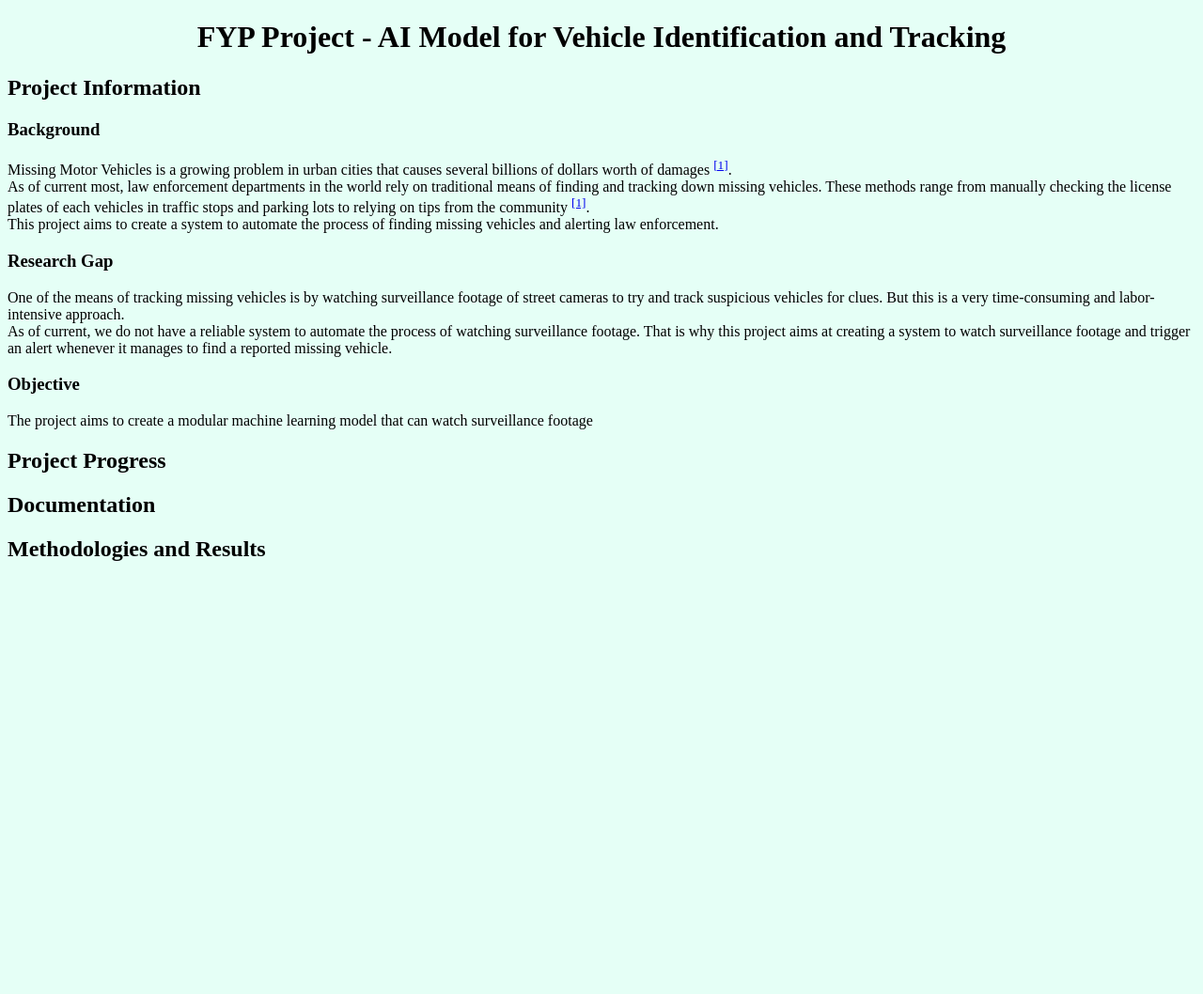
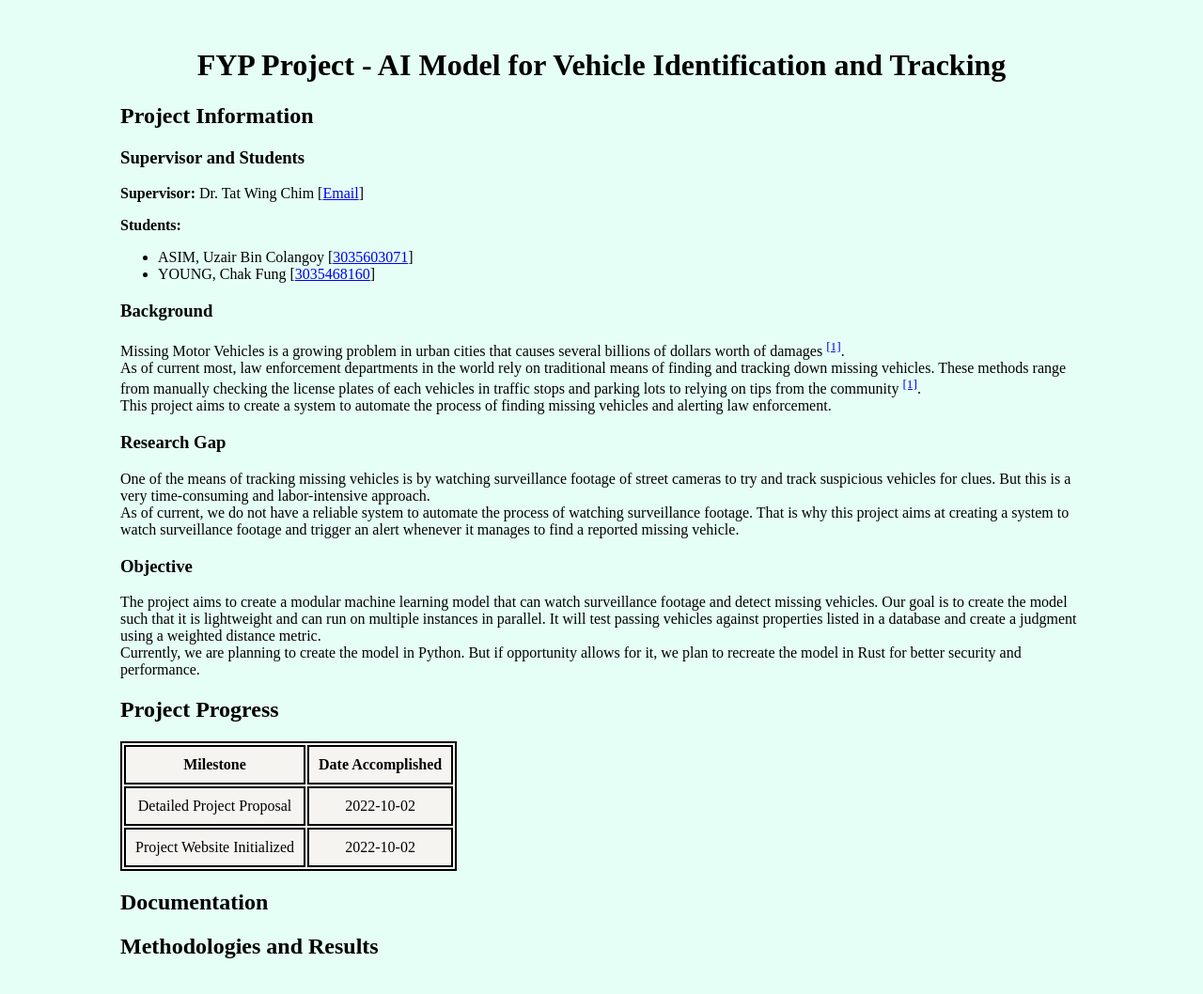
Before and after one commit to Uzair05/FYP, a plain HTML site: page 1.1_Website/Index.html in a window 1280 px wide. Shown: the whole page at 94% size. Before the commit the page ends 800 px from the top, so only its background shows below. Drawn offline with Linux system fonts and the light colour scheme.

Commit message:
Website prelimenary draft made
* grammar tested on grammarly
    * need to have contents checked by professor
* Need to complete two section
    1. Methodologies
    2. Documentation

```diff
--- a/1.1_Website/Files/Css/style.css
+++ b/1.1_Website/Files/Css/style.css
@@ -1,5 +1,14 @@
 body {
     background-color: #E5FFF6;
+    margin: 4% 10% 4% 10%;
+}
+table, td, th {
+    border: 2px solid black;
+    background-color: #F6F4F1;
+}
+td, th {
+    text-align: center;
+    padding: 10px;
 }
 
 #projectTitle {
--- a/1.1_Website/Index.html
+++ b/1.1_Website/Index.html
@@ -7,13 +7,44 @@
         <meta name="description" content="FYP Project for the HKU"/>
         <meta name="viewport" content="width=device-width, initial-scale=1.0">
         <!-- <script type="text/javascript" src="./Files/Js/index.js"></script>  -->
-        <link rel="stylesheet" href="./Files/Css/style.css"/>
+        <!-- <link rel="stylesheet" href="./Files/Css/style.css"/> -->
+        <style>
+            body {
+                background-color: #E5FFF6;
+                margin: 4% 10% 4% 10%;
+            }
+            table, td, th {
+                border: 2px solid black;
+                background-color: #F6F4F1;
+            }
+            td, th {
+                text-align: center;
+                padding: 10px;
+            }
+
+            #projectTitle {
+                text-align: center;
+            }
+        </style>
     </head>
     <body>
         <header><h1 id="projectTitle">FYP Project - AI Model for Vehicle Identification and Tracking</h1></header>
         <main>
         <section>
             <header><h2>Project Information</h2></header>
+            <div>
+                <header><h3>Supervisor and Students</h3></header>
+                <p>
+                    <b>Supervisor: </b>Dr. Tat Wing Chim [<a href="mailto:twchim@cs.hku.hk">Email</a>]
+                </p>
+                <p>
+                    <b>Students:</b><br>
+                    <ul>
+                        <li>ASIM, Uzair Bin Colangoy [<a href="mailto:u3560307@connect.hku.hk">3035603071</a>]</li>
+                        <li>YOUNG, Chak Fung [<a href="mailto:u3546816@connect.hku.hk">3035468160</a>]</li>
+                    </ul>
+                </p>
+            </div>
             <div>
                 <header><h3>Background</h3></header>
                 <p>
@@ -46,13 +77,29 @@
                 <header><h3>Objective</h3></header>
                 <p>
                     The project aims to create a modular machine learning model that can watch surveillance
-                     footage
+                     footage and detect missing vehicles. Our goal is to create the model such that it is
+                     lightweight and can run on multiple instances in parallel. It will test passing vehicles
+                     against properties listed in a database and create a judgment using a weighted
+                     distance metric.
+                    <br/>
+                    Currently, we are planning to create the model in Python. But if opportunity allows for it,
+                     we plan to recreate the model in Rust for better security and performance.
                 </p>
             </div>
         </section>
 
         <section>
             <header><h2>Project Progress</h2></header>
+            <table>
+                <!--
+                    Date and time must follow the ISO8601 standard => https://www.iso.org/iso-8601-date-and-time-format.html
+                 -->
+                <tr>
+                    <th>Milestone</th><th>Date Accomplished</th>
+                </tr>
+                <tr><td>Detailed Project Proposal</td><td>2022-10-02</td></tr>
+                <tr><td>Project Website Initialized</td><td>2022-10-02</td></tr>
+            </table>
         </section>
 
         <section>
```
